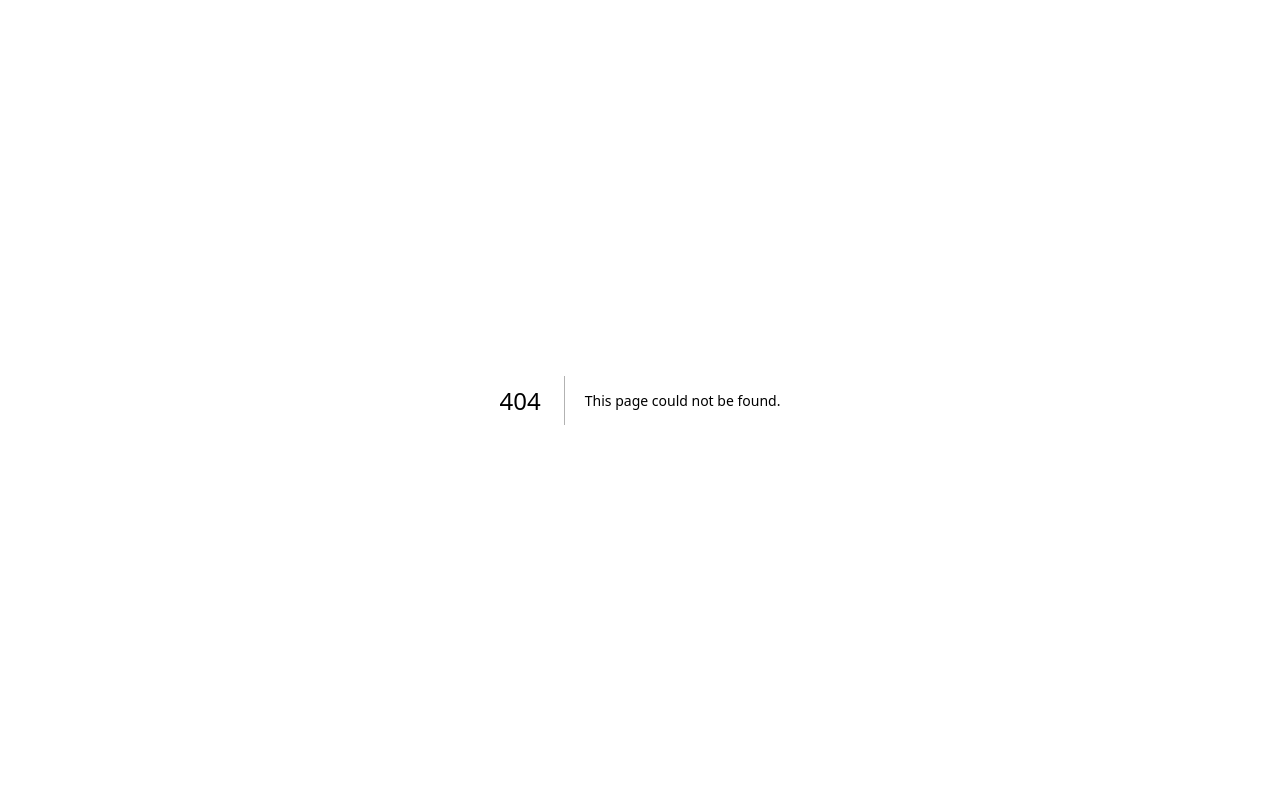
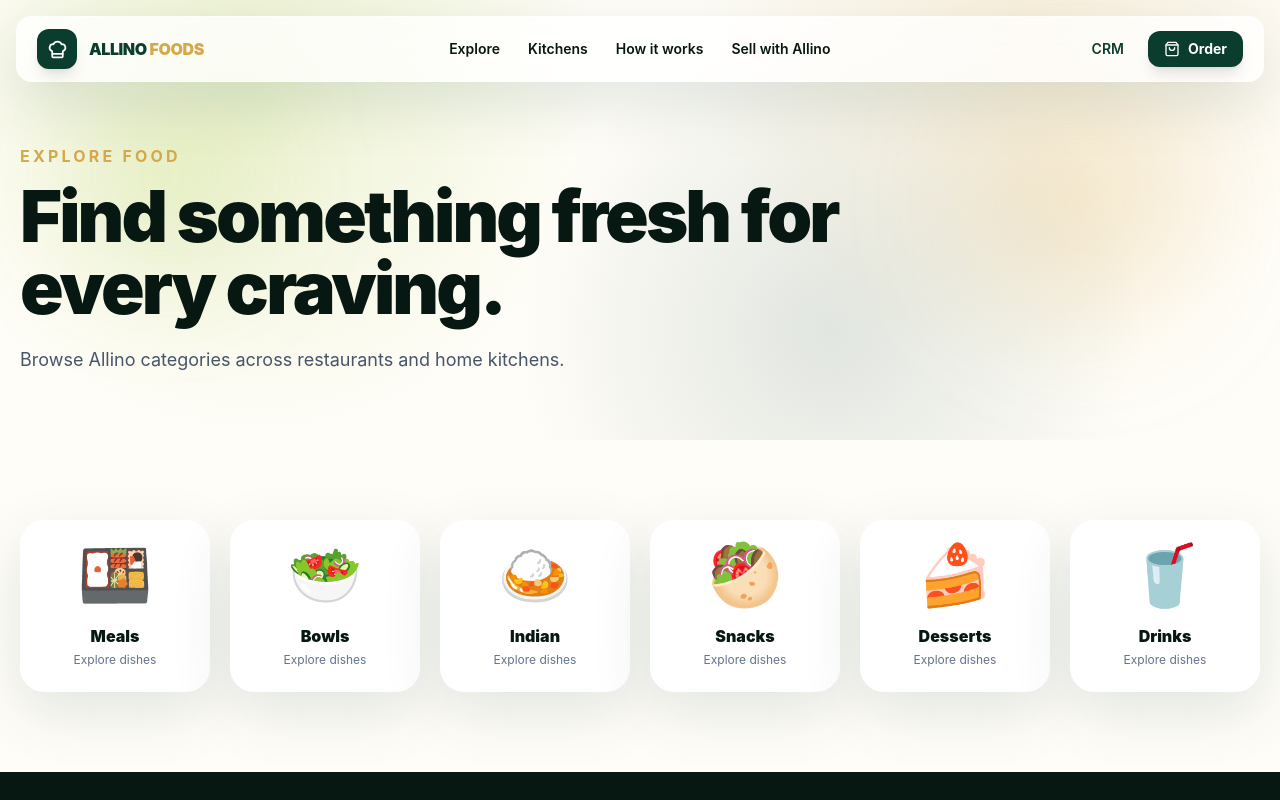
Before and after one commit to savrdhtechnology-cloud/Allinofoods, a Next.js app: page /menu in a window 1280 px wide. Before the commit this address had no page. Shown: the top 800 px of the page. Built offline with nearby package versions, Linux system fonts and the light colour scheme.

Commit message:
feat: add app/menu/page.tsx

```diff
--- /dev/null
+++ b/app/menu/page.tsx
@@ -0,0 +1,5 @@
+import PageShell from "@/components/page-shell";
+const groups=[["Meals","🍱"],["Bowls","🥗"],["Indian","🍛"],["Snacks","🥙"],["Desserts","🍰"],["Drinks","🥤"]];
+export default function Menu(){return <PageShell eyebrow="Explore Food" title="Find something fresh for every craving." description="Browse Allino categories across restaurants and home kitchens.">
+<section className="px-5 py-20"><div className="mx-auto grid max-w-7xl grid-cols-2 gap-5 md:grid-cols-3 lg:grid-cols-6">{groups.map(([a,e])=><div key={a} className="rounded-3xl bg-white p-6 text-center shadow-card transition hover:-translate-y-2"><div className="text-6xl">{e}</div><h2 className="mt-5 font-black">{a}</h2><p className="mt-1 text-xs text-slate-500">Explore dishes</p></div>)}</div></section>
+</PageShell>}
```
